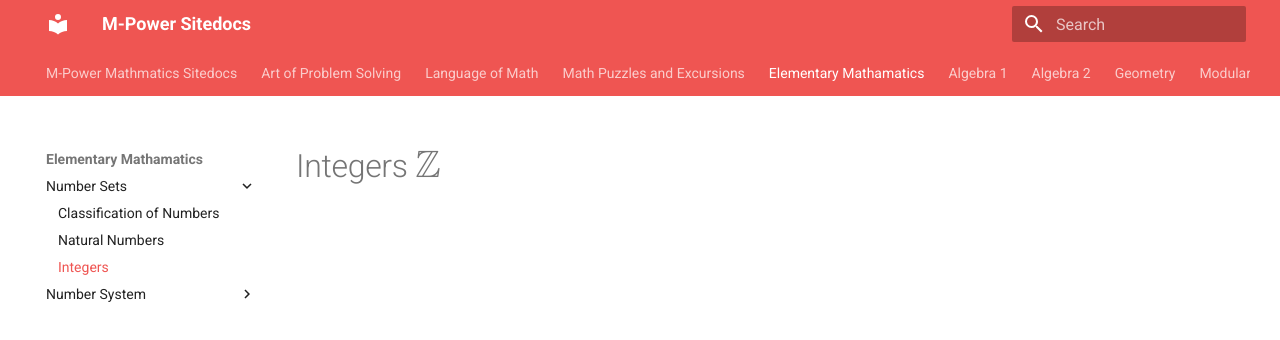
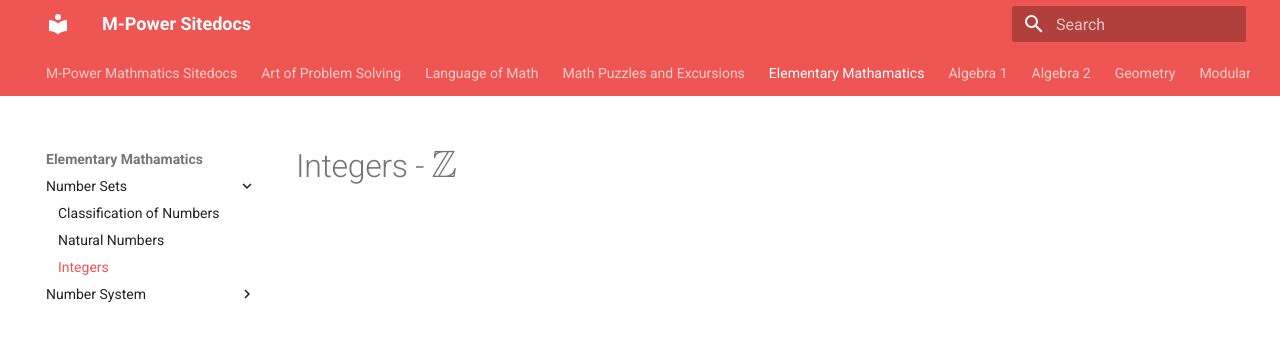
Before and after one commit to baseonballs/mpower-sitedocs, an MkDocs documentation site: the page built from site-docs/mathematics/elem/number-sets/integers.md, in a window 1280 px wide. Shown: the top 340 px of the page. Built offline with MkDocs 1.6.1 and Material for MkDocs 9.7.7, drawn with Linux system fonts in a browser that asks for light colours; formulas are drawn with MathJax 3.

```diff
--- a/site-docs/mathematics/elem/number-sets/integers.md
+++ b/site-docs/mathematics/elem/number-sets/integers.md
@@ -1 +1 @@
-# Integers \( \mathbb{Z} \)
+# Integers - \( \mathbb{Z} \)
```
Also changed, not shown: site-docs/mathematics/elem/number-sets/natural_numbers.md (+1 -1 lines).
